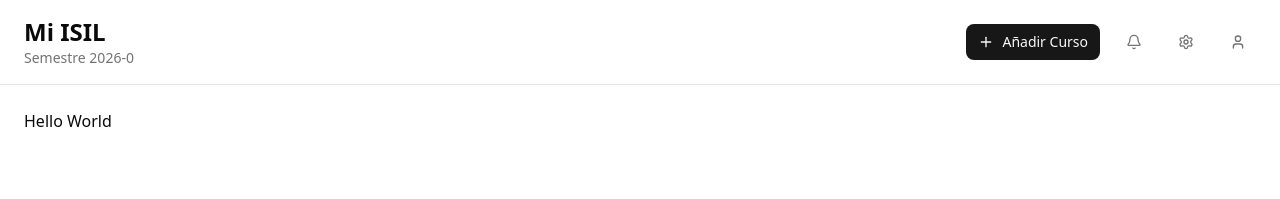
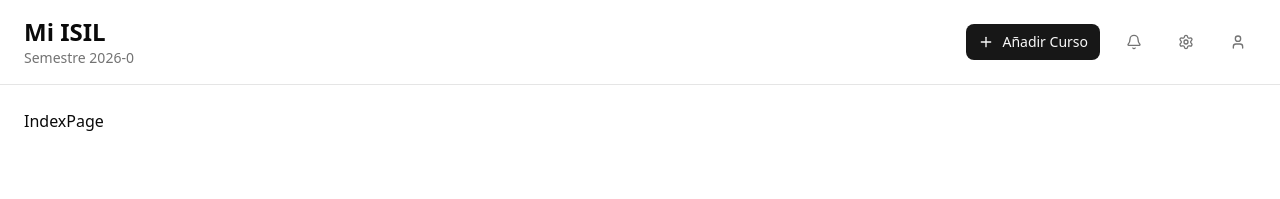
Before and after one commit to Alejandro1709/my-courses, a React (Vite) app: page / in a window 1280 px wide. Shown: the top 199 px of the page. Built offline with nearby package versions, Linux system fonts and the light colour scheme.

Commit message:
Add: react-router and router instance

```diff
--- a/package.json
+++ b/package.json
@@ -17,6 +17,7 @@
     "lucide-react": "^0.562.0",
     "react": "^19.2.0",
     "react-dom": "^19.2.0",
+    "react-router": "^7.12.0",
     "tailwind-merge": "^3.4.0",
     "tailwindcss": "^4.1.18"
   },
--- /dev/null
+++ b/src/CoursesApp.tsx
@@ -0,0 +1,12 @@
+import { RouterProvider } from "react-router";
+import { appRouter } from "./router/app.router";
+
+function CoursesApp() {
+  return (
+    <>
+      <RouterProvider router={appRouter} />
+    </>
+  );
+}
+
+export default CoursesApp;
--- a/src/App.tsx
+++ b/src/layouts/AppLayout.tsx
@@ -1,17 +1,18 @@
 import Header from "@/components/common/Header";
+import { Outlet } from "react-router";
 
-function App() {
+function AppLayout() {
   return (
     <div className="flex h-screen bg-background">
       <div className="flex-1 flex flex-col overflow-hidden">
         <Header />
 
         <main className="flex-1 overflow-auto p-6 space-y-6">
-          <h1>Hello World</h1>
+          <Outlet />
         </main>
       </div>
     </div>
   );
 }
 
-export default App;
+export default AppLayout;
--- a/src/main.tsx
+++ b/src/main.tsx
@@ -1,10 +1,10 @@
 import { StrictMode } from "react";
 import { createRoot } from "react-dom/client";
-import App from "./App.tsx";
+import CoursesApp from "./CoursesApp.tsx";
 import "./index.css";
 
 createRoot(document.getElementById("root")!).render(
   <StrictMode>
-    <App />
+    <CoursesApp />
   </StrictMode>
 );
--- /dev/null
+++ b/src/pages/IndexPage.tsx
@@ -0,0 +1,5 @@
+function IndexPage() {
+  return <div>IndexPage</div>;
+}
+
+export default IndexPage;
--- /dev/null
+++ b/src/router/app.router.tsx
@@ -0,0 +1,16 @@
+import { createBrowserRouter } from "react-router";
+import AppLayout from "@/layouts/AppLayout";
+import IndexPage from "@/pages/IndexPage";
+
+export const appRouter = createBrowserRouter([
+  {
+    path: "/",
+    element: <AppLayout />,
+    children: [
+      {
+        index: true,
+        element: <IndexPage />,
+      },
+    ],
+  },
+]);
```
Also changed, not shown: 1 other file (tests, documents, lock files or other folders).
